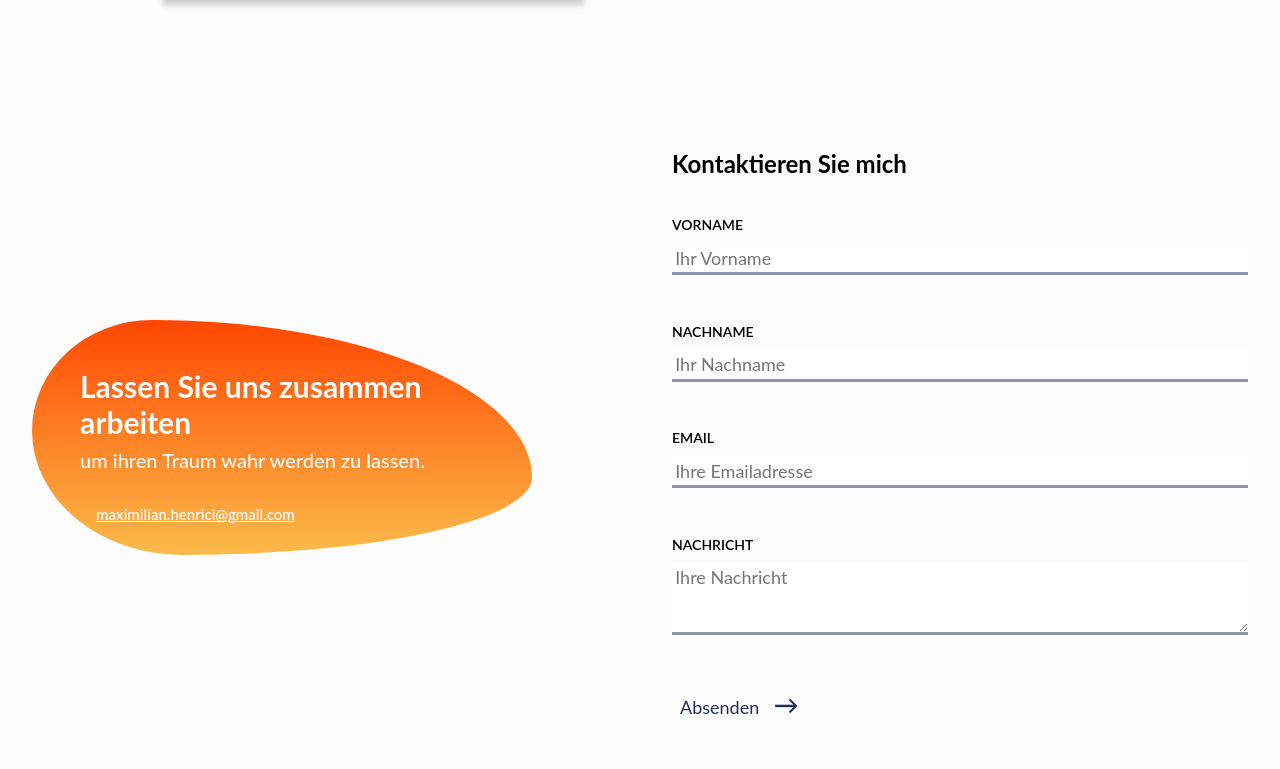
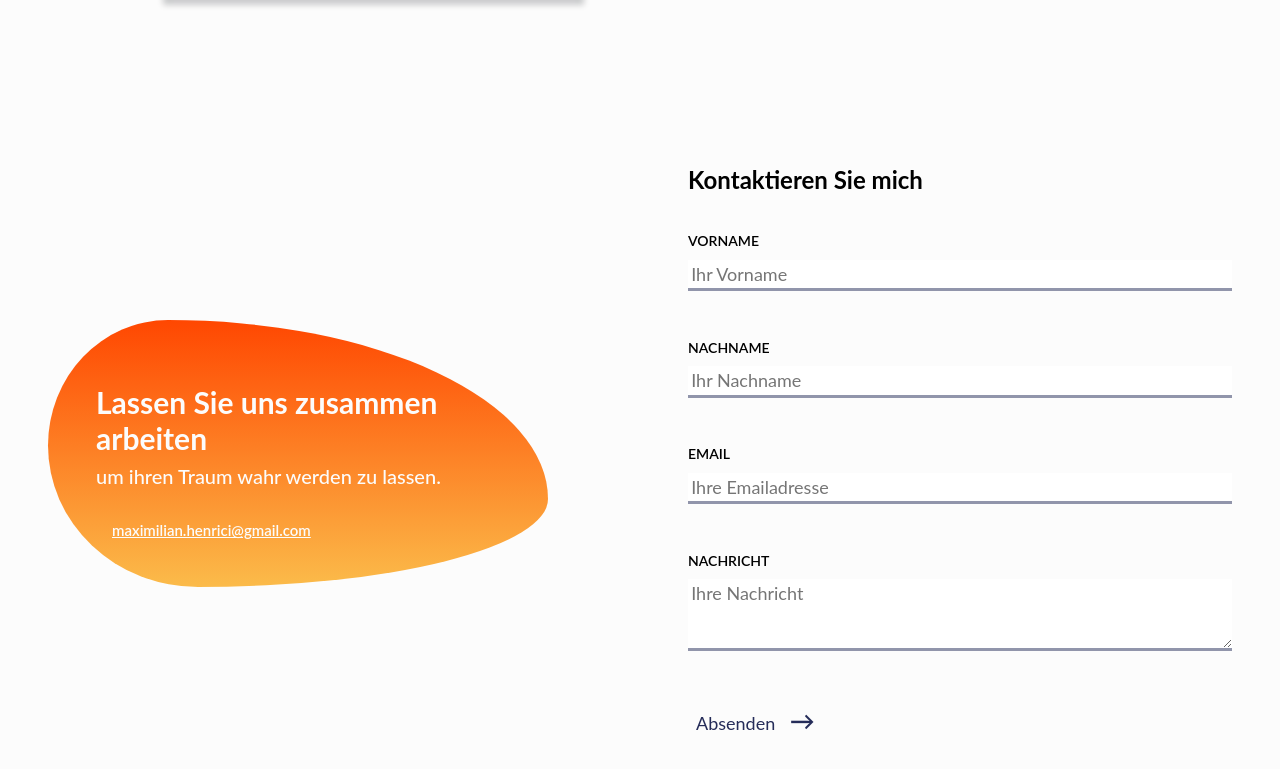
Before and after one commit to mxmlnhrc/mxmlnhrc, a plain HTML site: page index.html in a window 1280 px wide. Shown: the part 2724-3493 px from the top of the page. Drawn offline with Linux system fonts and the light colour scheme.

Commit message:
changed a little bit of styling

```diff
--- a/css/main.sass
+++ b/css/main.sass
@@ -356,14 +356,14 @@ nav
 
     .left
         flex: 1
-        padding: 2rem
+        padding: 3rem
 
     .right
         flex: 1
-        padding: 2rem
+        padding: 3rem
 
 .kontakt .left .content
-    padding: 2rem
+    padding: 3rem 2rem
     background: linear-gradient(to bottom, #FF4701, #FBBB4A)
     color: $background
     max-width: 500px
```
Also changed, not shown: css/main.css, 1 other file.
